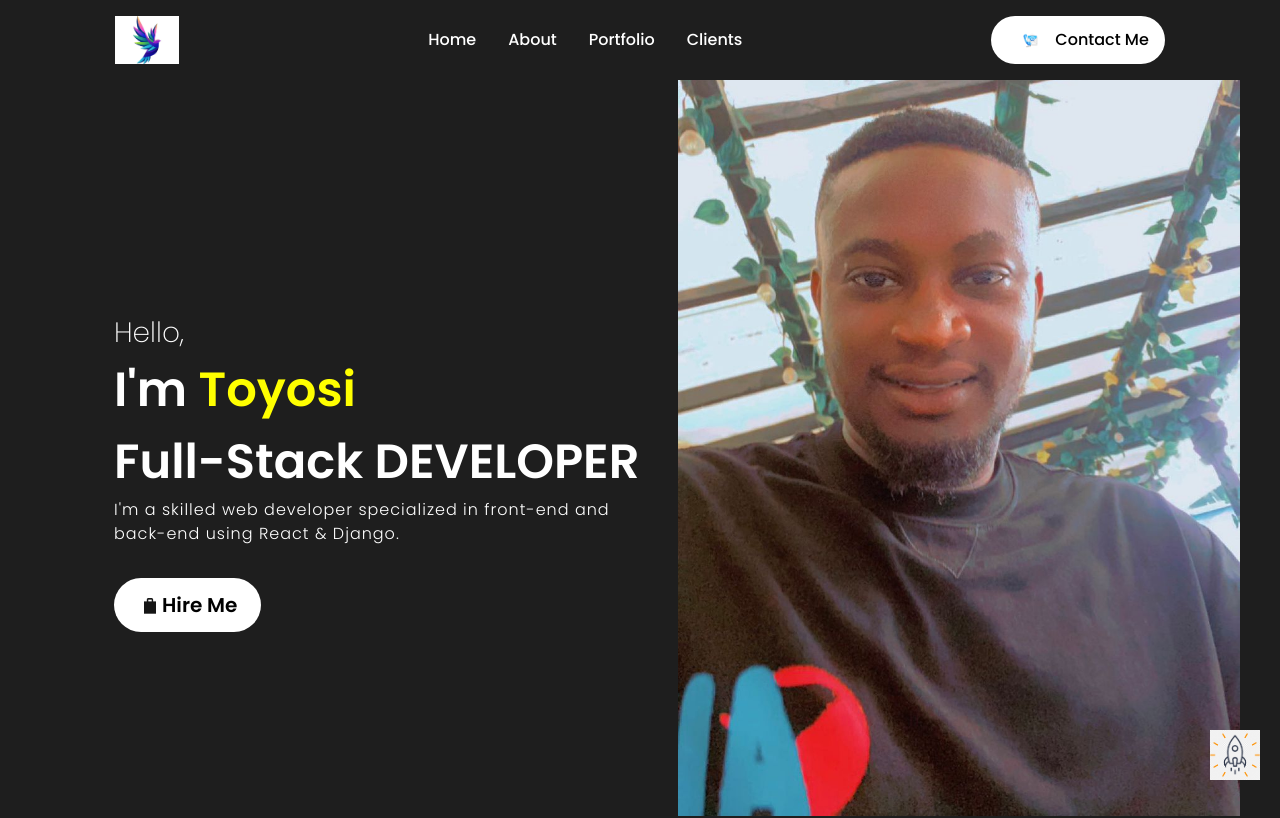
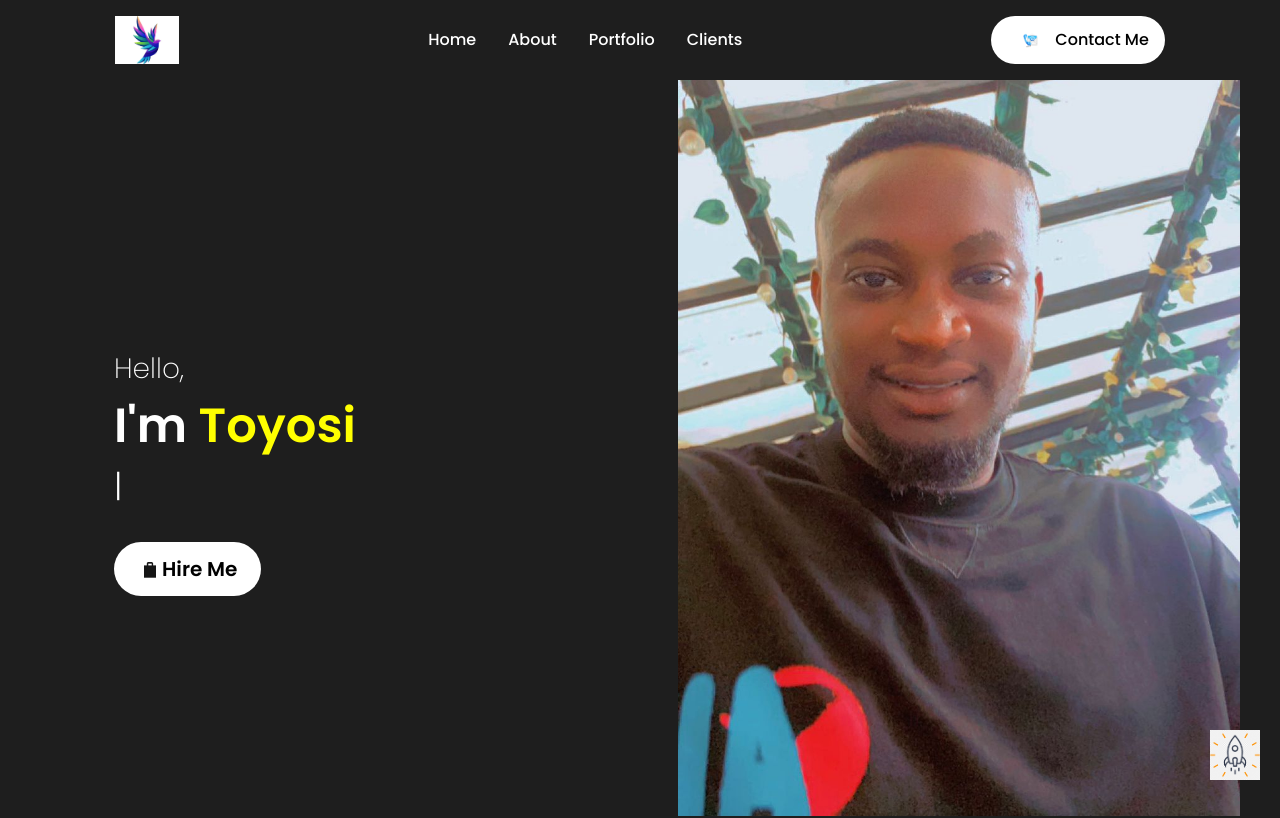
Before and after one commit to toyorcee/MY_PORTFOLIO, a React (Create React App) app: page / in a window 1280 px wide. Shown: the top 818 px of the page. Built offline with nearby package versions, Linux system fonts and the light colour scheme.

Commit message:
react-type-animation

```diff
--- a/src/Components/Intro/intro.css
+++ b/src/Components/Intro/intro.css
@@ -129,6 +129,9 @@
     padding: 7px 9px;
     border-radius: 1rem;
   }
+  .sequence{
+    font-size: 10px;
+  }
 }
 
 @media screen and (max-width: 375px) and (min-width: 321px) {
--- a/src/Components/Intro/intro.jsx
+++ b/src/Components/Intro/intro.jsx
@@ -4,6 +4,7 @@ import bg from "../../assets/bg.jpeg";
 import { Link } from "react-scroll";
 import hireme from "../../asset/hireme.png";
 import { Container, Button } from "react-bootstrap";
+import { TypeAnimation } from "react-type-animation";
 
 const Intro = () => {
   return (
@@ -14,11 +15,28 @@ const Intro = () => {
           <span className="introText">
             I'm <span className="introName">Toyosi</span>
             <br />
-            Full-Stack DEVELOPER
           </span>
           <p className="introPara">
-            I'm a skilled web developer specialized in front-end and <br />{" "}
-            back-end using React & Django.
+            <TypeAnimation
+              sequence={[
+                // Same substring at the start will only be typed out once, initially
+                "Full-Stack DEVELOPER",
+                1000, // wait 1s before replacing "Mice" with "Hamsters"
+                "I'm a skilled web developer",
+                1000, // wait 1s before replacing "Mice" with "Hamsters"
+                "Specialized in front-end",
+                1000,
+                "Specialized in back-end",
+                1000,
+                "I use React & Django.",
+                1000,
+              ]}
+              wrapper="span"
+              speed={50}
+              style={{ fontSize: "2em", display: "inline-block" }}
+              repeat={Infinity}
+              className="seq"
+            />
           </p>
           <Link to="contact" spy={true} smooth={true} duration={500}>
             <Button className="btn" size="lg">
@@ -27,7 +45,6 @@ const Intro = () => {
             </Button>
           </Link>
         </div>
-
         <img src={bg} alt="profile" className="bg" />
       </Container>
     </section>
```
